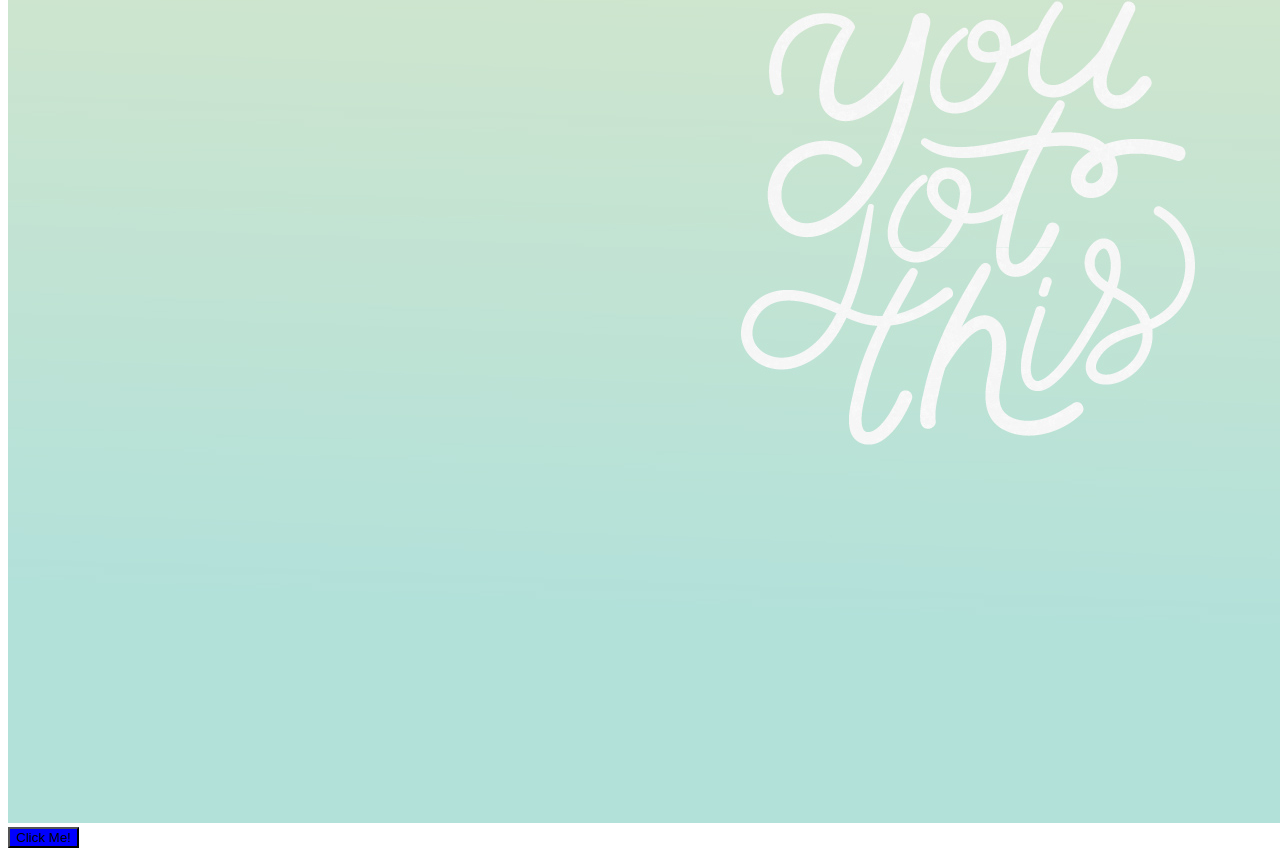
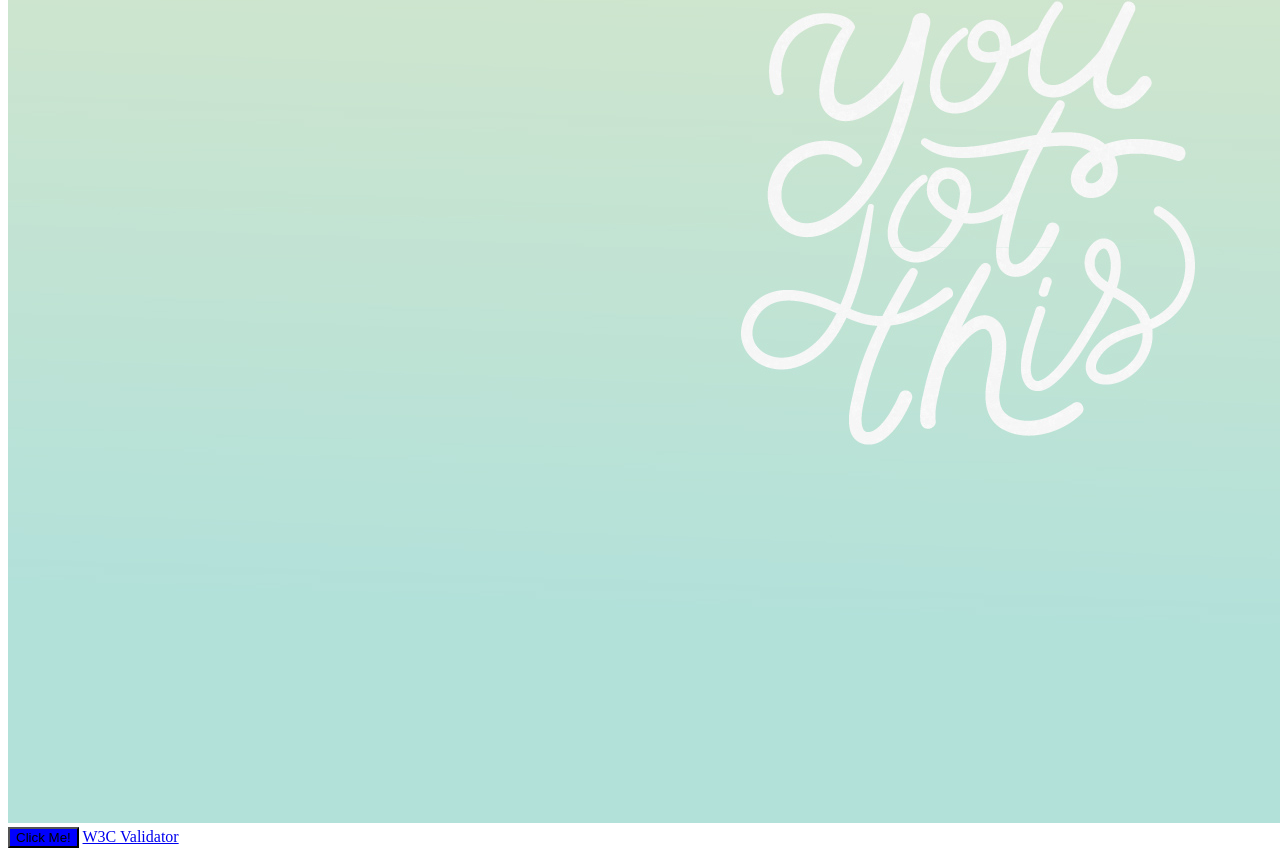
Before and after one commit to at3362/INFO600-mywebpage, a plain HTML site: page index.html in a window 1280 px wide. Shown: the part 445-1301 px from the top of the page. Drawn offline with Linux system fonts and the light colour scheme.

Commit message:
Update index.html

```diff
--- a/index.html
+++ b/index.html
@@ -17,5 +17,7 @@
     <button id="btTest"> Click Me!</button>
     <script src="testscript.js"></script>
 
+	<a href="https://validator.w3.org/nu/?doc=https%3A%2F%2Fat3362.github.io%2FINFO600-mywebpage%2Findex.html"> W3C Validator </a>
+
 </body>
 </html>
```
